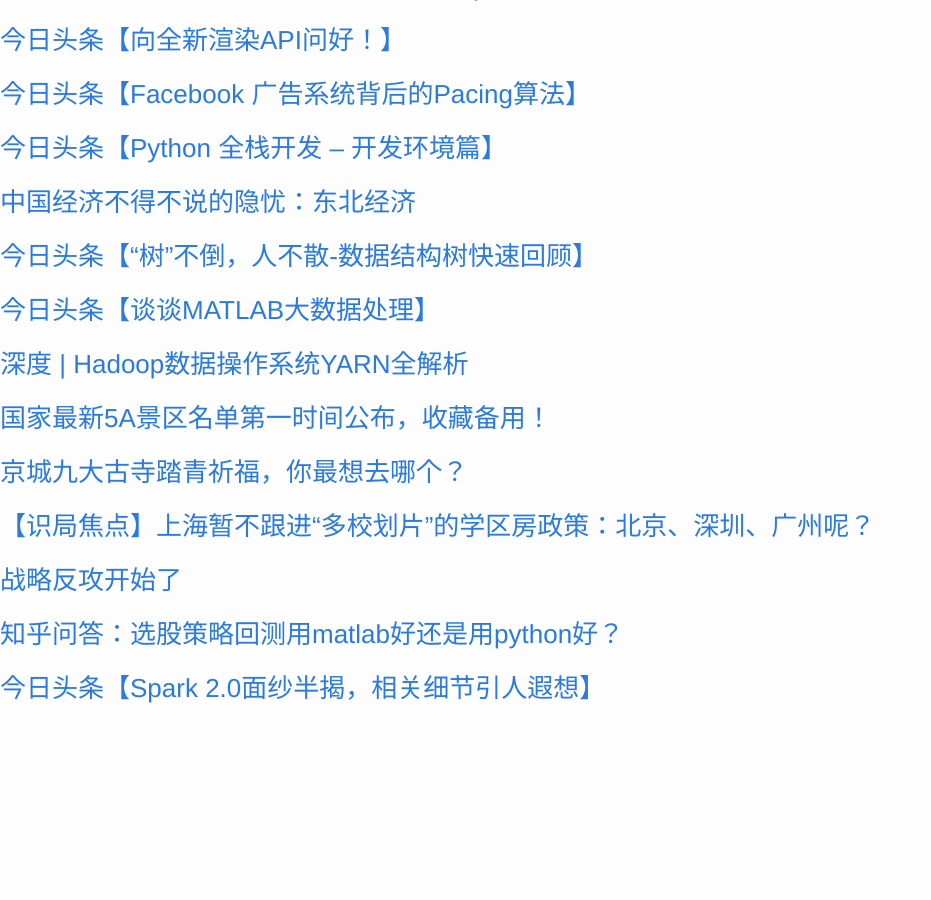
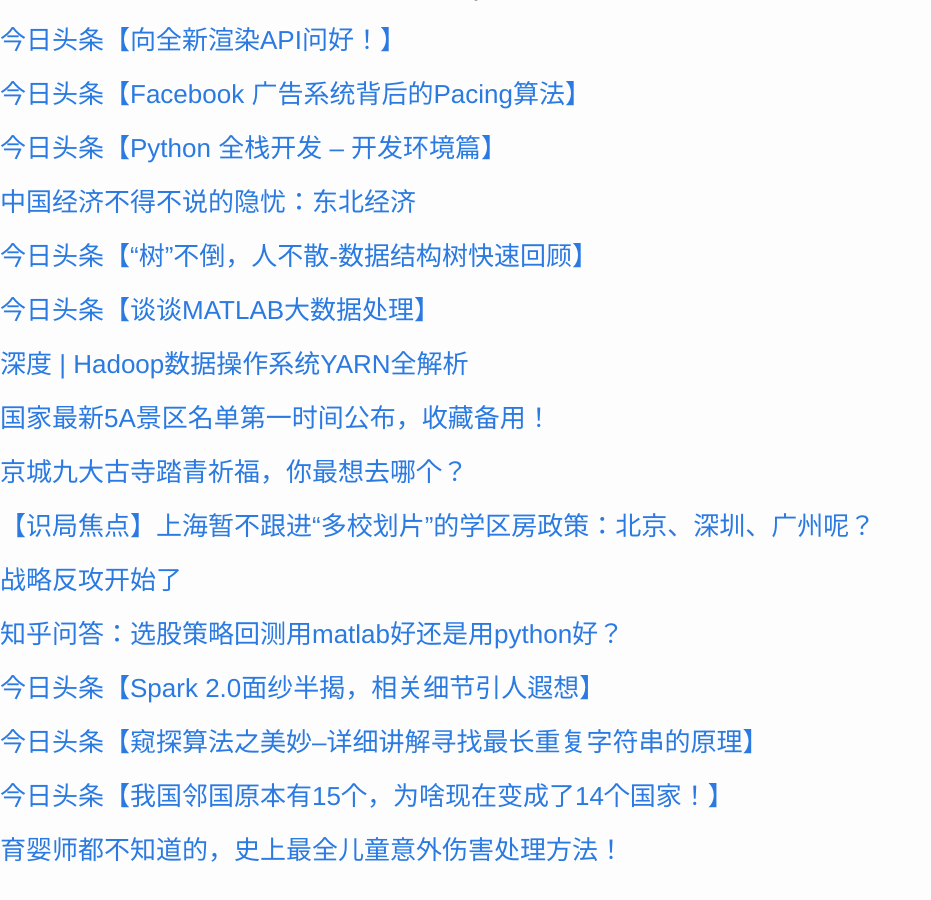
Before and after one commit to cnwarden/cnwarden.github.io, a Jekyll site: the page built from _posts/2016-02-22-test.markdown, in a window 1280 px wide and 900 px high, scrolled down 786 px. Shown: the whole window, without its empty margins (0-931 px from the left). Built offline with Jekyll 4.4.1, drawn with Linux system fonts in a browser that asks for light colours; before the commit the page ends 1524 px from its top, so only the background shows below that.

Commit message:
auto commit

```diff
--- a/_posts/2016-02-22-test.markdown
+++ b/_posts/2016-02-22-test.markdown
@@ -55,3 +55,9 @@ categories: update
 ### [知乎问答：选股策略回测用matlab好还是用python好？](http://www.zhihu.com/question/30801713/answer/83455657)
 
 ### [今日头条【Spark 2.0面纱半揭，相关细节引人遐想】](http://toutiao.com/item/6254667237861360130/?iid=3578109516&app=news_article&tt_from=android_share&utm_source=email&utm_medium=toutiao_android&utm_campaign=client_share)
+
+### [今日头条【窥探算法之美妙--详细讲解寻找最长重复字符串的原理】](http://toutiao.com/item/6254485122842624514/?iid=3578109516&app=news_article&tt_from=android_share&utm_source=email&utm_medium=toutiao_android&utm_campaign=client_share)
+
+### [今日头条【我国邻国原本有15个，为啥现在变成了14个国家！】](http://toutiao.com/item/6252872750638039553/?iid=3578109516&app=news_article&tt_from=android_share&utm_source=email&utm_medium=toutiao_android&utm_campaign=client_share)
+
+### [育婴师都不知道的，史上最全儿童意外伤害处理方法！](http://mp.weixin.qq.com/s?__biz=MjM5MjUxODI4MA==&mid=403543010&idx=4&sn=dca3368156ae36b994d4770357c5bdd4&scene=0#wechat_redirect)
```
